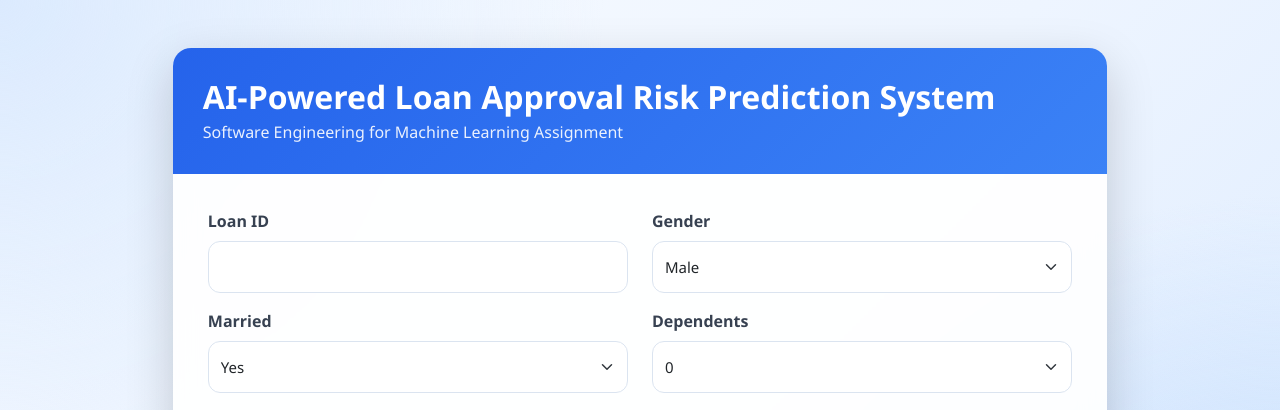
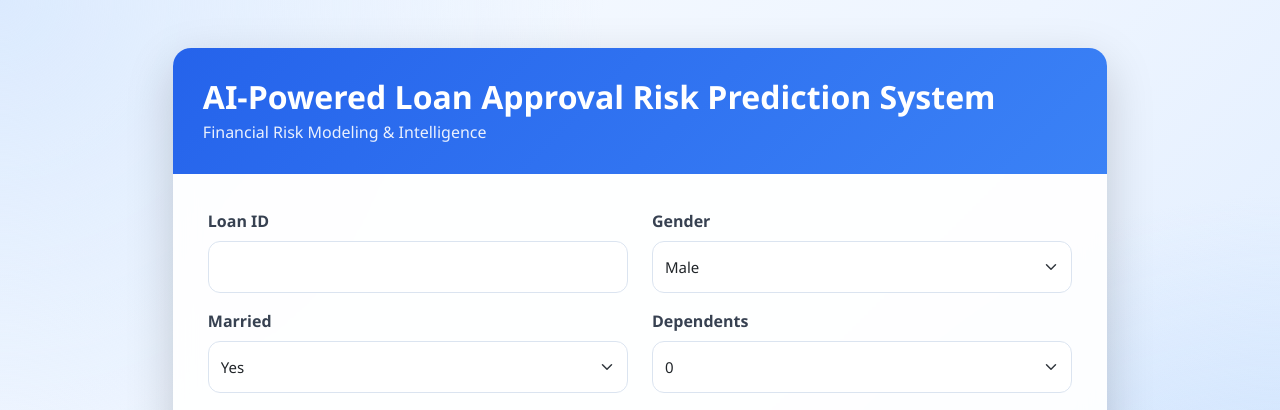
Before and after one commit to Penu05565/Loan-Approval-AI-System, a Flask app: page / in a window 1280 px wide. Shown: the top 410 px of the page. Run offline with Flask 3, Linux system fonts and the light colour scheme; parts of the project's set-up code (start-up, migrations or seed data) failed here and were passed over.

Commit message:
subtitle-FE

```diff
--- a/templates/index.html
+++ b/templates/index.html
@@ -35,7 +35,7 @@
                     </h2>
 
                     <p class="mb-0">
-                        Software Engineering for Machine Learning Assignment
+                        Financial Risk Modeling & Intelligence
                     </p>
 
                 </div>
```
